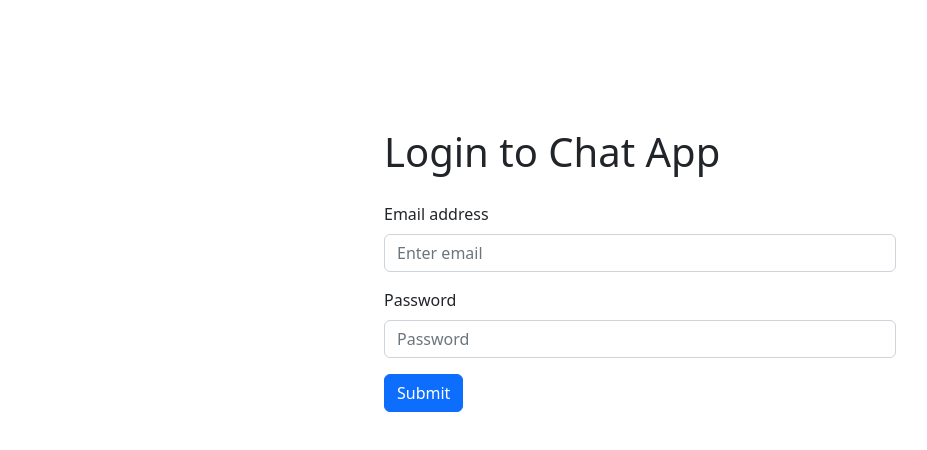
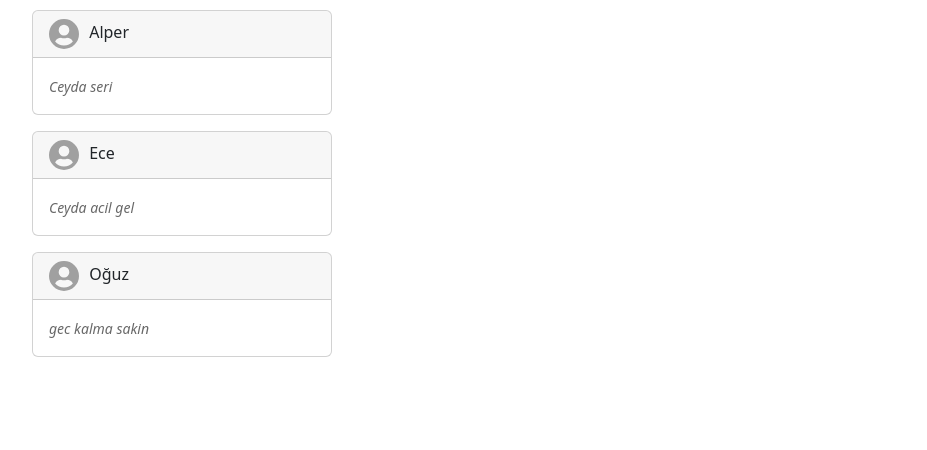
Before and after one commit to tuzgen/TextBee, a React (Create React App) app in the folder src/frontend/: page /chats in a window 1280 px wide. Shown: the top 450 px of the page, without its empty margins (0-927 px from the left). Built offline with nearby package versions, Linux system fonts and the light colour scheme; no server answers.

Commit message:
Chat Preview window added
New chat cards were created.

```diff
--- a/src/frontend/src/App.css
+++ b/src/frontend/src/App.css
@@ -1,38 +1,8 @@
-.App {
-  text-align: center;
+.profile-img{
+  height: 30px;
 }
 
-.App-logo {
-  height: 40vmin;
-  pointer-events: none;
+.chat-message{
+  color: rgb(104, 104, 104);
+  font-style: italic;
 }
-
-@media (prefers-reduced-motion: no-preference) {
-  .App-logo {
-    animation: App-logo-spin infinite 20s linear;
-  }
-}
-
-.App-header {
-  background-color: #282c34;
-  min-height: 100vh;
-  display: flex;
-  flex-direction: column;
-  align-items: center;
-  justify-content: center;
-  font-size: calc(10px + 2vmin);
-  color: white;
-}
-
-.App-link {
-  color: #61dafb;
-}
-
-@keyframes App-logo-spin {
-  from {
-    transform: rotate(0deg);
-  }
-  to {
-    transform: rotate(360deg);
-  }
-}
--- a/src/frontend/src/App.js
+++ b/src/frontend/src/App.js
@@ -9,6 +9,7 @@ import { io } from "socket.io-client"
 import { useState } from 'react';
 import LoginPage from './Pages/LoginPage';
 import HomePage from './Pages/HomePage';
+import ChatPreviews from './Pages/ChatPreviews';
 
 
 const socket = io("http://localhost:3001")
@@ -20,19 +21,17 @@ function App() {
 
   const [token, setToken] = useState();
 
-  if(!token) {
-    return <LoginPage setToken={setToken} />
-  }
+  //if(!token) {
+    //return <LoginPage setToken={setToken} />
+ // }
 
-  socket.on("connect", () => {
-    console.log("Connected!")
-  })
+
   return (
     <div className="App">
 
    <Router>
     <Routes>
-      <Route path="/home" element={<HomePage/>} />
+      <Route path="/chats" element={<ChatPreviews/>} />
 
     </Routes>
    </Router>
--- /dev/null
+++ b/src/frontend/src/Components/ChatCard.css
@@ -0,0 +1,22 @@
+
+.card-body{
+}
+.chat-card-items{
+    align-items: center;
+
+}
+
+
+.container{
+    display: flex;
+    width: 300px;
+    box-shadow: 0 4px 8px 0 rgba(0,0,0,0.2);
+    transition: 0.3s;
+    border-radius: 5px; /* 5px rounded corners */
+
+}
+
+.container:hover{
+    box-shadow: 0 4px 8px 0 rgba(2,0,0,0.2);
+
+}
--- /dev/null
+++ b/src/frontend/src/Components/ChatCard.jsx
@@ -0,0 +1,20 @@
+import React from 'react'
+import Card from 'react-bootstrap/Card';
+import "./ChatCard.css"
+import usericon from "../assets/user-circle.svg"
+
+
+function ChatCard(props) {
+  return (
+    <div >
+    <Card style={{width:'300px'}}>
+    <div><Card.Header><img style={{width:'30px', marginRight:'6px'}} src={usericon}></img> {props.name} </Card.Header></div>
+      <Card.Body>
+      <small className='chat-message'>{props.message}</small>
+      </Card.Body>
+    </Card>
+    </div>
+  )
+}
+
+export default ChatCard
--- /dev/null
+++ b/src/frontend/src/Pages/ChatPreviews.jsx
@@ -0,0 +1,19 @@
+import ChatCard from '../Components/ChatCard'
+import React from 'react'
+
+function ChatPreviews() {
+    return (
+        <div >
+
+        <ul style={{marginTop:'10px', gap:'1rem', listStyle:'none', display:'flex', flexDirection:'column'}}>
+          <ChatCard name='Alper' message='Ceyda seri'></ChatCard>
+          <ChatCard name='Ece' message='Ceyda acil gel'></ChatCard>
+          <ChatCard name='Oğuz' message='gec kalma sakin'></ChatCard>
+          </ul>
+
+
+        </div>
+      )
+}
+
+export default ChatPreviews
```
Also changed, not shown: src/frontend/src/assets/user-circle.svg (added), 1 other file (tests, documents, lock files or other folders).
